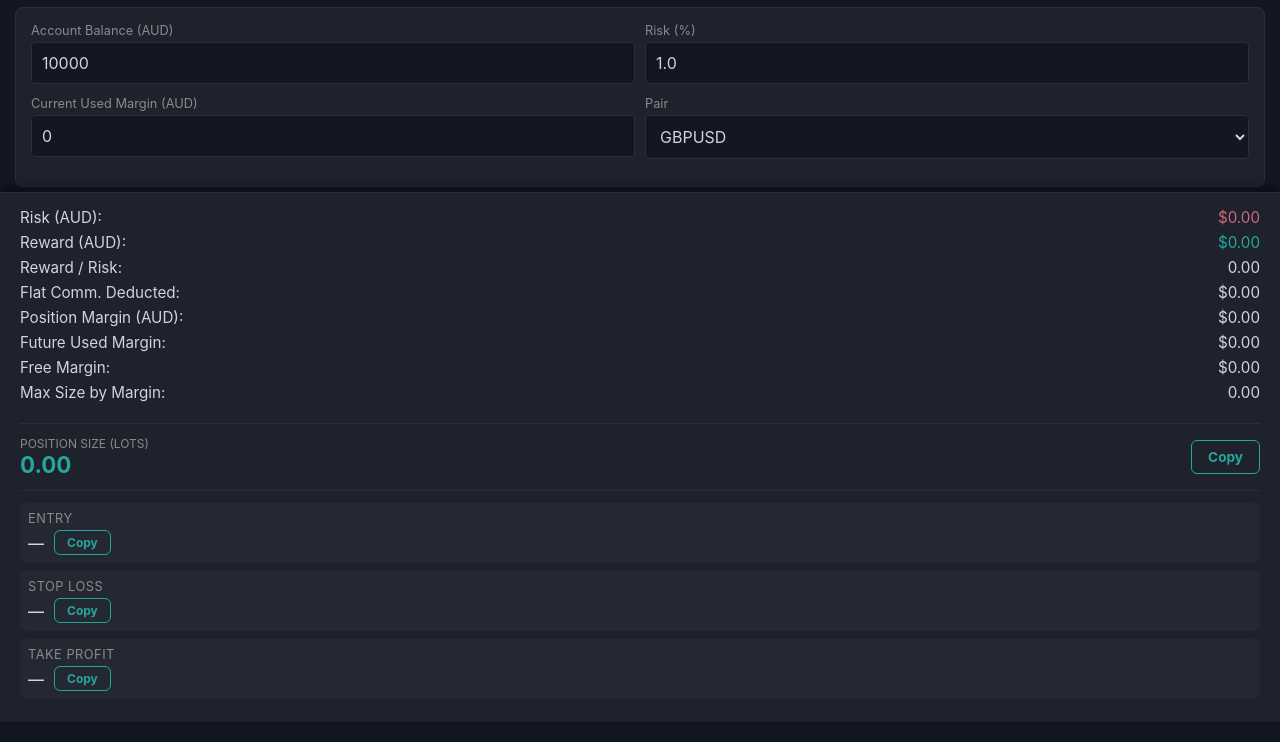
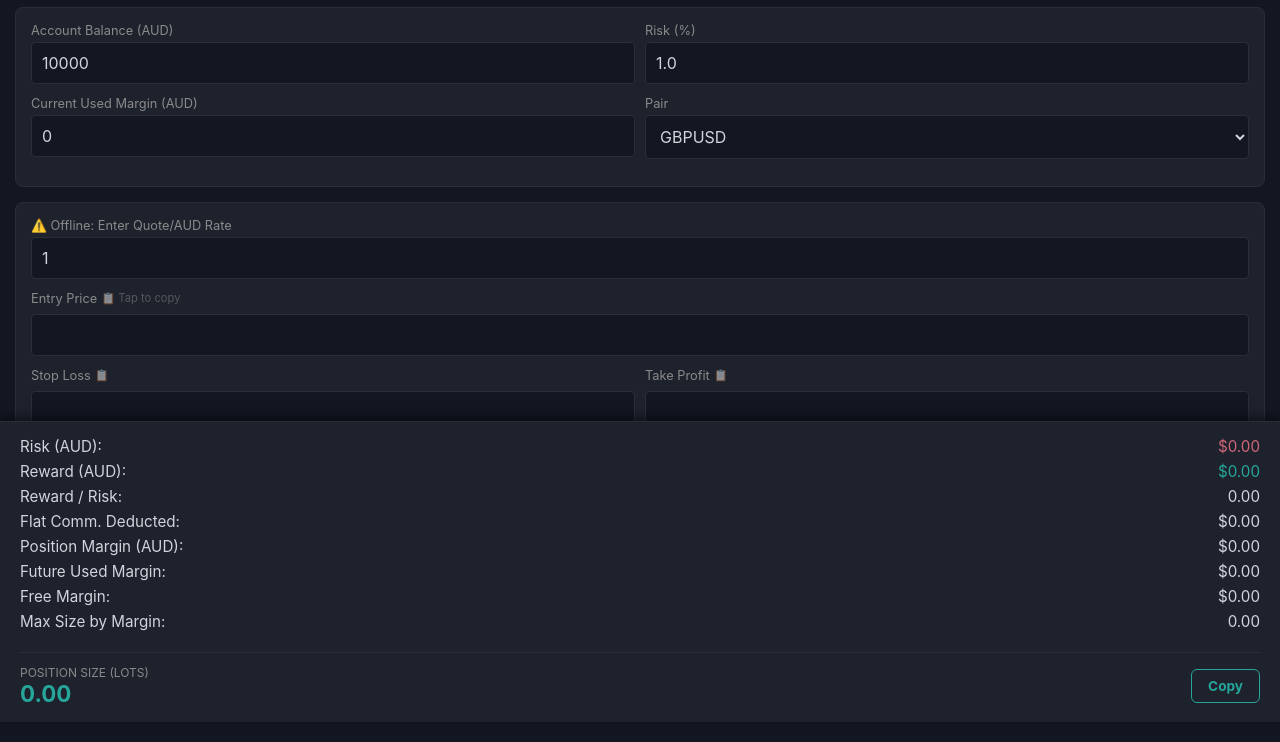
Before and after one commit to theoriginalamit/Sizer, a plain HTML site: page index.html in a window 1280 px wide. Shown: the part 78-820 px from the top of the page. Drawn offline with Linux system fonts and the light colour scheme; no server answers.

Commit message:
Update index.html

```diff
--- a/index.html
+++ b/index.html
@@ -30,7 +30,7 @@
             color: var(--text-main);
             margin: 0;
             padding: 15px;
-            padding-bottom: 400px;
+            padding-bottom: 280px;
         }
         h2 {
             text-align: center;
@@ -202,6 +202,18 @@
             font-size: 0.8rem;
             color: var(--text-muted);
             margin-bottom: 4px;
+            display: flex;
+            align-items: center;
+            gap: 4px;
+        }
+        .copy-indicator {
+            font-size: 0.7rem;
+            opacity: 0.5;
+            transition: opacity 0.2s ease;
+        }
+        .clickable-copy:active + .copy-indicator,
+        input:active ~ label .copy-indicator {
+            opacity: 1;
         }
         input, select {
             background-color: var(--bg-color);
@@ -216,6 +228,21 @@
         }
         input:focus, select:focus {
             border-color: var(--text-muted);
+        }
+        input.clickable-copy {
+            position: relative;
+            cursor: pointer;
+        }
+        input.clickable-copy:active {
+            background-color: rgba(38, 166, 154, 0.1);
+            border-color: var(--success);
+        }
+        input.copy-flash {
+            animation: copyFlash 0.5s ease;
+        }
+        @keyframes copyFlash {
+            0%, 100% { background-color: var(--bg-color); }
+            50% { background-color: rgba(38, 166, 154, 0.2); }
         }
         input.invalid {
             border-color: var(--danger);
@@ -414,26 +441,26 @@
         <div class="row">
             <div class="col">
                 <div class="header-row">
-                    <label>Entry Price</label>
+                    <label>Entry Price <span class="copy-indicator">📋 Tap to copy</span></label>
                     <span id="trade-dir" class="dir-label"></span>
                 </div>
-                <input type="number" id="entry" step="0.00001" oninput="calculate()">
+                <input type="number" id="entry" class="clickable-copy" step="0.00001" oninput="calculate()" onclick="copyInputValue('entry')">
             </div>
         </div>
         <div class="row">
             <div class="col">
                 <div class="header-row">
-                    <label>Stop Loss</label>
+                    <label>Stop Loss <span class="copy-indicator">📋</span></label>
                     <span id="sl-distance" class="pip-distance-inline"></span>
                 </div>
-                <input type="number" id="sl" step="0.00001" oninput="calculate()">
+                <input type="number" id="sl" class="clickable-copy" step="0.00001" oninput="calculate()" onclick="copyInputValue('sl')">
             </div>
             <div class="col">
                 <div class="header-row">
-                    <label>Take Profit</label>
+                    <label>Take Profit <span class="copy-indicator">📋</span></label>
                     <span id="tp-distance" class="pip-distance-inline"></span>
                 </div>
-                <input type="number" id="tp" step="0.00001" oninput="calculate()">
+                <input type="number" id="tp" class="clickable-copy" step="0.00001" oninput="calculate()" onclick="copyInputValue('tp')">
             </div>
         </div>
 
@@ -458,37 +485,6 @@
                 <div id="res-lots" class="sticky-lots">0.00</div>
             </div>
             <button id="copy-lots-btn" class="copy-btn" onclick="copyValue('res-lots', 'copy-lots-btn')">Copy</button>
-        </div>
-
-        <!-- Individual Copy Buttons for Trade Details -->
-        <div style="margin-top: 12px; padding-top: 12px; border-top: 1px solid var(--border);">
-            <div class="result-item-with-copy">
-                <div>
-                    <div class="result-label">Entry</div>
-                    <div class="result-value-row">
-                        <span id="copy-entry-value" class="result-value">—</span>
-                        <button id="copy-entry-btn" class="copy-btn" onclick="copyValue('copy-entry-value', 'copy-entry-btn')" style="font-size: 0.75rem; padding: 4px 12px;">Copy</button>
-                    </div>
-                </div>
-            </div>
-            <div class="result-item-with-copy">
-                <div>
-                    <div class="result-label">Stop Loss</div>
-                    <div class="result-value-row">
-                        <span id="copy-sl-value" class="result-value">—</span>
-                        <button id="copy-sl-btn" class="copy-btn" onclick="copyValue('copy-sl-value', 'copy-sl-btn')" style="font-size: 0.75rem; padding: 4px 12px;">Copy</button>
-                    </div>
-                </div>
-            </div>
-            <div class="result-item-with-copy">
-                <div>
-                    <div class="result-label">Take Profit</div>
-                    <div class="result-value-row">
-                        <span id="copy-tp-value" class="result-value">—</span>
-                        <button id="copy-tp-btn" class="copy-btn" onclick="copyValue('copy-tp-value', 'copy-tp-btn')" style="font-size: 0.75rem; padding: 4px 12px;">Copy</button>
-                    </div>
-                </div>
-            </div>
         </div>
     </div>
 
@@ -732,9 +728,6 @@
             document.getElementById('sl-distance').innerText = '';
             document.getElementById('tp-distance').innerText = '';
             document.getElementById('trade-dir').innerText = '';
-            document.getElementById('copy-entry-value').innerText = '—';
-            document.getElementById('copy-sl-value').innerText = '—';
-            document.getElementById('copy-tp-value').innerText = '—';
         }
 
         function clearTrade() {
@@ -755,11 +748,6 @@
             const contractSize = config.cs;
             const leverage = config.lev;
             const unitText = config.pip === 1 ? 'pts' : 'pips';
-
-            // Update copy values for Entry/SL/TP
-            document.getElementById('copy-entry-value').innerText = entry ? entry.toFixed(5) : '—';
-            document.getElementById('copy-sl-value').innerText = sl ? sl.toFixed(5) : '—';
-            document.getElementById('copy-tp-value').innerText = tp ? tp.toFixed(5) : '—';
 
             if (entry && sl && !isNaN(entry) && !isNaN(sl)) {
                 const lossPerUnitQuote = Math.abs(entry - sl);
@@ -876,6 +864,28 @@
                 }, 1500);
             }).catch(err => {
                 console.error('Failed to copy text: ', err);
+            });
+        }
+
+        // Copy input field value (Entry, SL, TP)
+        function copyInputValue(inputId) {
+            const input = document.getElementById(inputId);
+            const value = input.value;
+
+            if (!value || value === '' || value === '0') {
+                return; // Don't copy empty or zero values
+            }
+
+            haptic('light');
+
+            navigator.clipboard.writeText(value).then(() => {
+                // Visual feedback - flash green
+                input.classList.add('copy-flash');
+                setTimeout(() => {
+                    input.classList.remove('copy-flash');
+                }, 500);
+            }).catch(err => {
+                console.error('Failed to copy:', err);
             });
         }
 
```
